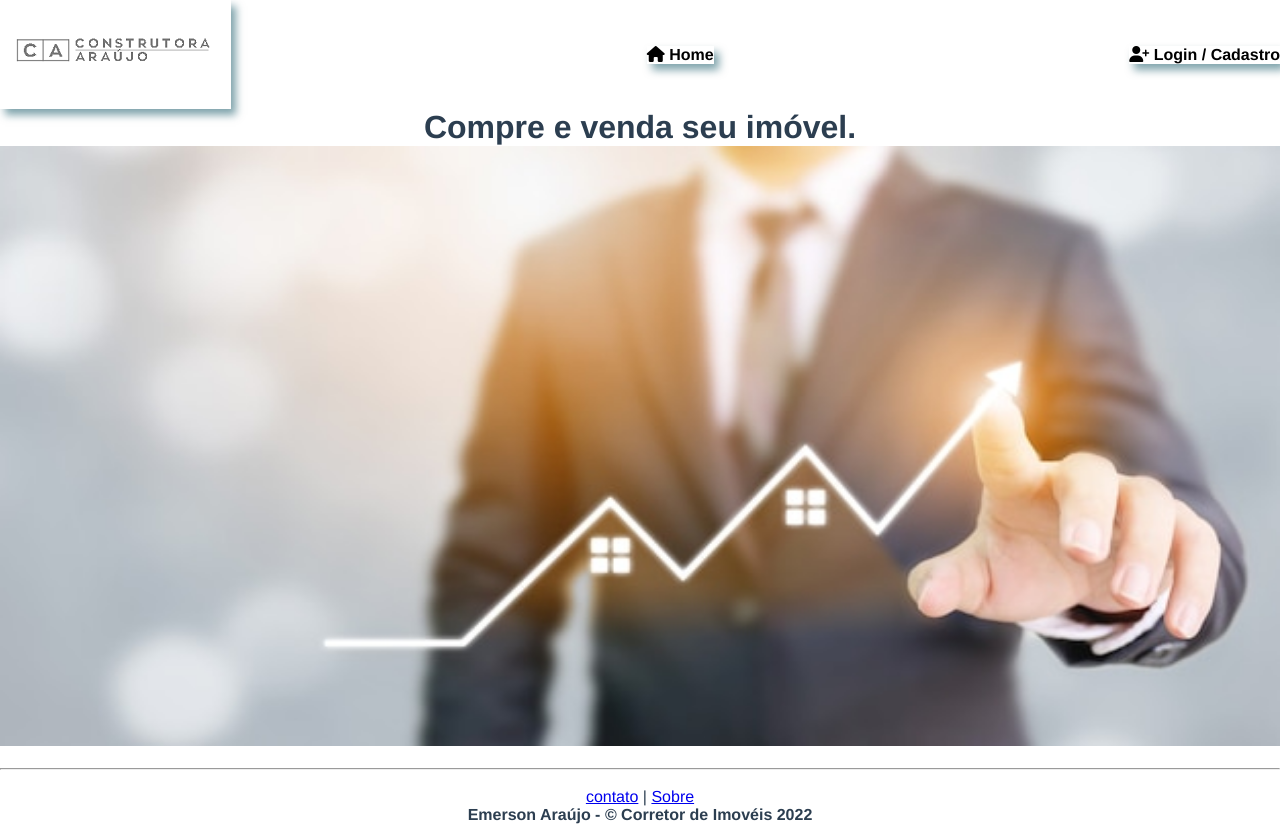
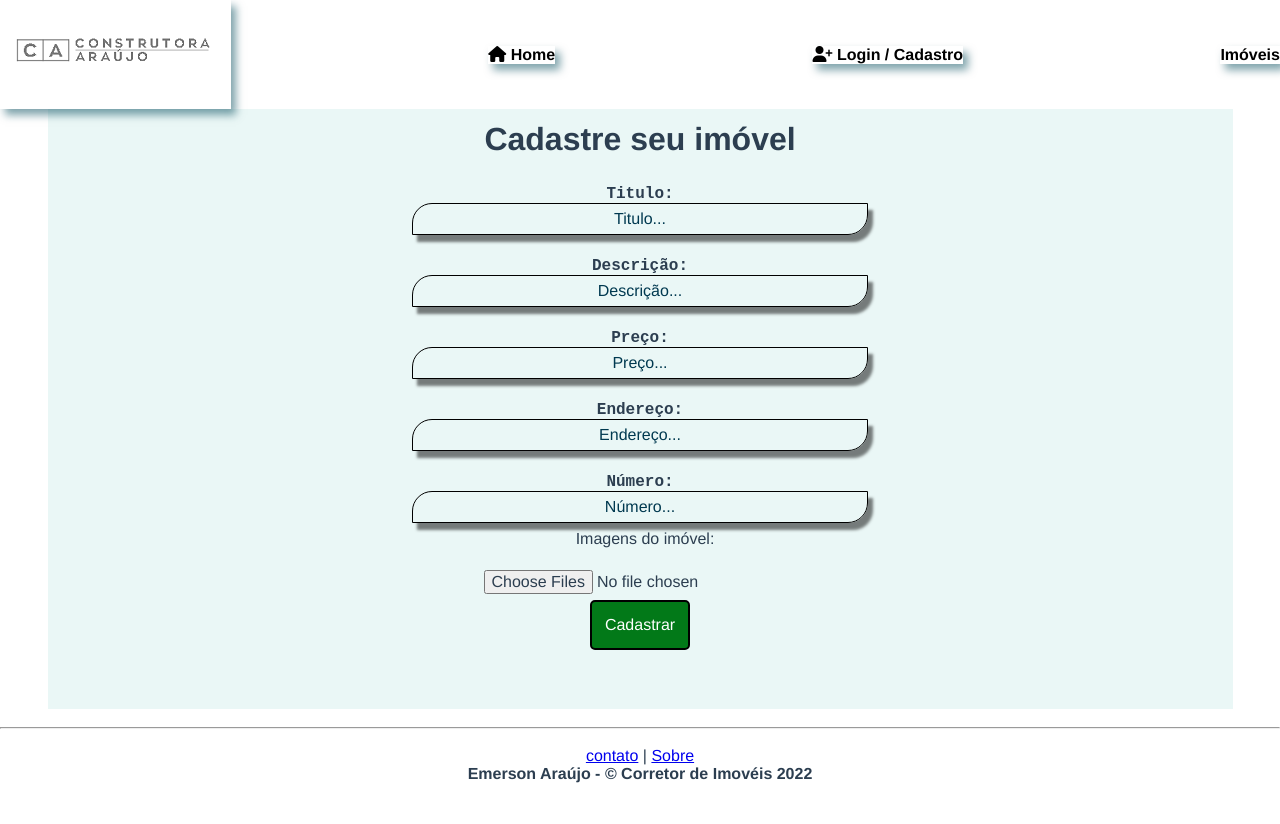
Before and after one commit to EmersonAraujonb/Projeto_Imoveis, a Vue app: page /CompraVenda in a window 1280 px wide. After the commit the page ends 800 px from the top, so only its background shows below. Built offline with nearby package versions, Linux system fonts and the light colour scheme.

Commit message:
first commit

```diff
--- a/src/App.vue
+++ b/src/App.vue
@@ -4,6 +4,7 @@
       <a href="/"><img src="./assets/NewLogo.png" alt="logoHome" /></a>
       <router-link to="/"><i class="fa-solid fa-house"></i> Home</router-link>
       <router-link to="/LoginCadastro"><i class="fa-solid fa-user-plus"></i> Login / Cadastro  </router-link>
+      <router-link to="/Imoveis">Imóveis</router-link>
     </nav>
     <transition name="fade" mode="out-in">
     <router-view />
--- a/src/components/LoginHomePage.vue
+++ b/src/components/LoginHomePage.vue
@@ -11,7 +11,12 @@
             ><button class="cadastro">Cadastre-se</button></router-link
           >
         </nav>
-        <v-snackbar v-model="showSnackbar" absolute top  color="#E53935" multiLine="true">
+        <v-snackbar
+          v-model="showSnackbar"
+          absolute
+          top
+          color="#E53935"
+        >
           {{ msgError }}</v-snackbar
         >
         <form @submit="login">
@@ -68,17 +73,22 @@ export default {
       e.preventDefault();
 
       try {
+
         const resp = await api.post("auth/login", {
           email: this.email,
           password: this.password,
         });
+
         this.$router.push("/CompraVenda");
         const token = resp.data.data.token;
         localStorage.setItem("token", token);
         console.log(token);
+        this.email = ''
+        this.password = ''
       } catch (e) {
         this.error = e.message;
         this.showSnackbar = true;
+
       }
     },
   },
--- a/src/router/index.js
+++ b/src/router/index.js
@@ -44,6 +44,11 @@ const routes = [
     name: 'LoginHomePage',
     component: () => import('../components/LoginHomePage.vue')
   },
+  {
+    path: '/Imoveis',
+    name: 'Imoveis',
+    component: () => import('../views/Imoveis.vue')
+  }
 ]
 
 const router = new VueRouter({
--- /dev/null
+++ b/src/services/Imoveis.js
@@ -0,0 +1,7 @@
+import api from './../api'
+
+export default {
+    listar:() => {
+        return api.get('auth')
+    }
+}
--- a/src/views/CompraVenda.vue
+++ b/src/views/CompraVenda.vue
@@ -1,14 +1,137 @@
 <template>
-  <div>
-    <h1>Compre e venda seu imóvel.</h1>
-    <img src="../assets/imgTwo.jpg" alt="">
+  <div class="container">
+    <h1>Cadastre seu imóvel</h1>
+    <form @submit="pushImoveis">
+      <div class="cadastroImovel">
+        <label for="title" class="label">Titulo:</label>
+        <input type="text" class="input" v-model="title" placeholder="Titulo..." required>
+      </div>
+      <div class="cadastroImovel">
+        <label for="title" class="label">Descrição:</label>
+        <input type="text" v-model="description" class="input" placeholder="Descrição..." required>
+      </div>
+      <div class="cadastroImovel">
+        <label for="title" class="label">Preço:</label>
+        <input type="text" v-model="price" class="input" placeholder="Preço..." required>
+      </div>
+      <div class="cadastroImovel">
+        <label for="title" class="label">Endereço:</label>
+        <input type="text" v-model="address" class="input" placeholder="Endereço..." required>
+      </div>
+      <div class="cadastroImovel">
+        <label for="title" class="label">Número:</label>
+        <input type="text" v-model="number" class="input" placeholder="Número..." required>
+        <button type="submit" class="btn">Cadastrar</button>
+      </div>
+    </form>
+    <label id="file">Imagens do imóvel:
+      <br>
+      <input type="file" name="image[]" id="file" multiple="multiple">
+    </label>
+
   </div>
 </template>
+<script>
+import api from "./../api";
+export default {
+  data() {
+    return {
+      title: "",
+      description: "",
+      price: null,
+      address: "",
+      number: null
+    }
+  },
+  methods: {
+    async pushImoveis(e) {
+      e.preventDefault();
+
+      const resp = await api.post("property/", {
+        title: this.title,
+        description: this.description,
+        price: this.price,
+        adrress: this.address,
+        number: this.number
+      });
+    },
+  },
+}
+</script>
 <style scoped>
-img{
-   position: relative;
-    width: 100%;
-    height: 600px;
+.container {
+  height: 600px;
+  background-color: rgba(112, 196, 192, 0.145);
 }
 
+.cadastroImovel {
+  display: flex;
+  align-items: center;
+  justify-content: center;
+  padding: 10px;
+}
+
+.cadastroImovel2 {
+  display: flex;
+  align-items: center;
+  justify-content: center;
+  padding: 10px;
+}
+
+.cadastroImovel3 {
+  display: flex;
+  align-items: center;
+  justify-content: center;
+  padding: 10px;
+}
+
+.btn {
+  background-color: rgb(2, 121, 24);
+  color: rgb(255, 255, 255);
+  border-radius: 5px;
+  width: 100px;
+  height: 50px;
+  border: 2px solid black;
+  transition: .5s;
+  position: absolute;
+  top: 600px;
+}
+
+.btn:hover {
+  background-color: transparent;
+  color: green
+}
+
+.label {
+  font-family: monospace;
+  font-weight: bold;
+  position: absolute;
+  padding: 10px;
+}
+
+.input {
+  top: 25px;
+  border-style: groove;
+  position: relative;
+  margin: 10px;
+  width: 40%;
+  border: 1px solid rgb(0, 0, 0);
+  height: 32px;
+  border-radius: 20px 0 20px 0px;
+  padding: 10px;
+  outline: none;
+  text-align: center;
+  box-shadow: 5px 7px 3px 0 #00000080;
+}
+
+.input::placeholder {
+  color: rgb(0, 57, 80);
+}
+
+#file {
+  top: 12px;
+  margin: 10px;
+  position: relative;
+  align-items: center left;
+}
 </style>
--- a/src/views/Error404.vue
+++ b/src/views/Error404.vue
@@ -2,5 +2,22 @@
   <div>
     <h1>Página não encontrada</h1>
     <h2>Ops! Parece que essa página não existe.</h2>
+    <img src="@/assets/robozinho.png" alt="notFound"/>
   </div>
 </template>
+<script>
+export default {
+
+}
+</script>
+<style scoped>
+h1,h2{
+  color: rgb(255, 7, 7);
+}
+img{
+  display: flex;
+  height: 390px;
+ position: relative;
+ left: 350px;
+}
+</style>
--- a/src/views/HomePage.vue
+++ b/src/views/HomePage.vue
@@ -49,7 +49,7 @@ h1 {
   margin: 180px 10px;
   display: flex;
   position: absolute;
-  width: 500px;
+  width: 460px;
   left: 450px;
 }
 .lgdImg2 {
@@ -59,11 +59,11 @@ h1 {
   text-align: center;
   text-align: justify;
   text-indent: 20px;
-  margin: 550px 10px;
+  margin: 490px 10px;
   display: flex;
   position: absolute;
-  width: 500px;
-  left: 30px;
+  width: 460px;
+  left: 65px;
 }
 p::first-letter {
   font-size: 150%;
--- /dev/null
+++ b/src/views/Imoveis.vue
@@ -0,0 +1,78 @@
+<template>
+    <div>
+        <h1>imoveis</h1>
+        <input type="search" name="search" v-model="search" id="search">
+        <button type="submit" class="buttonP">Pesquisar</button>
+     <div class="container">
+            <div v-for="imovel in imoveis" :key="imovel.id">{{ imovel.name }}</div>
+        </div>
+    </div>
+</template>
+<script>
+import Imoveis from './../services/Imoveis'
+export default {
+    data() {
+        return {
+            imoveis: [],
+            show: true,
+        }
+    },
+    mounted() {
+        Imoveis.listar().then(response => {
+            this.imoveis = response.data.data;
+        })
+    },
+    methods: {
+
+    },
+}
+</script>
+<style scoped>
+#search {
+    border: 1px solid black;
+}
+
+.button {
+    background-color: #4CAF50;
+    border: none;
+    color: white;
+    padding: 15px 32px;
+    text-align: center;
+    text-decoration: none;
+    display: inline-block;
+    font-size: 16px;
+    margin: 4px 2px;
+    cursor: pointer;
+}
+
+.buttonP {
+    background-color: white;
+    color: black;
+    border: 2px solid #4dff00;
+}
+
+.buttonP:hover {
+    background-color: #4CAF50;
+    /* Green */
+    color: white;
+}
+
+.container {
+    display: grid;
+    height: auto;
+    align-content: center;
+    grid-template-columns: auto auto;
+    gap: 10px;
+    padding: 10px;
+    color: black;
+
+}
+
+.container>div {
+    background-color: rgba(255, 255, 255, 0.8);
+    text-align: center;
+    padding: 20px 0;
+    font-size: 30px;
+    border: 1px solid black;
+}
+</style>
```
Also changed, not shown: public/index.html (+9 -2 lines), src/components/CadastroHomePage.vue (+43 -45 lines), src/assets/robozinho.png (added).
